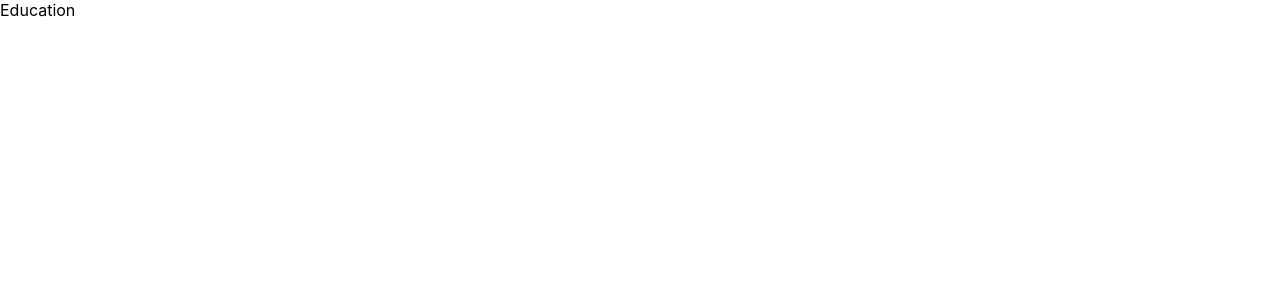
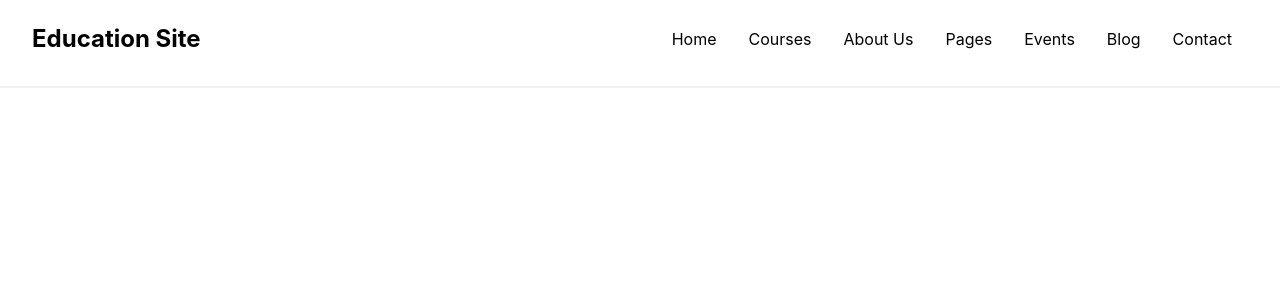
Before and after one commit to mchomvus4/education, a React (Create React App) app: page / in a window 1280 px wide. Shown: the top 300 px of the page. Built offline with nearby package versions, Linux system fonts and the light colour scheme.

Commit message:
file updated

```diff
--- a/src/component/Nav/NavBar.css
+++ b/src/component/Nav/NavBar.css
@@ -0,0 +1,20 @@
+.navbar_container{
+    width: 100%;
+    height: 5.5rem;
+    border-bottom: 2px solid #f1f1f1;
+    padding: 0 2rem;
+    display: flex;
+    justify-content: space-between;
+}
+.logo{
+    padding: 1.5rem 0;
+
+}
+ul{
+    list-style: none;
+    display: flex;
+    flex-flow: row nowrap;
+}
+li{
+    padding: 1.8rem 1rem;
+}
--- a/src/component/Nav/NavBar.jsx
+++ b/src/component/Nav/NavBar.jsx
@@ -1,9 +1,22 @@
-import React from 'react'
-
+import React from 'react';
+import './NavBar.css';
 function NavBar() {
     return (
-        <div>
-        Education
+        <div className="navbar_container">
+            <div className="logo">
+                <h2>Education <span>Site</span></h2>
+            </div>
+            <ul>
+                <li>Home</li>
+                <li>Courses</li>
+                <li>About Us</li>
+                <li>Pages</li>
+                <li>Events</li>
+                <li>Blog</li>
+                <li>Contact</li>
+
+            </ul>
+
         </div>
     )
 }
```
